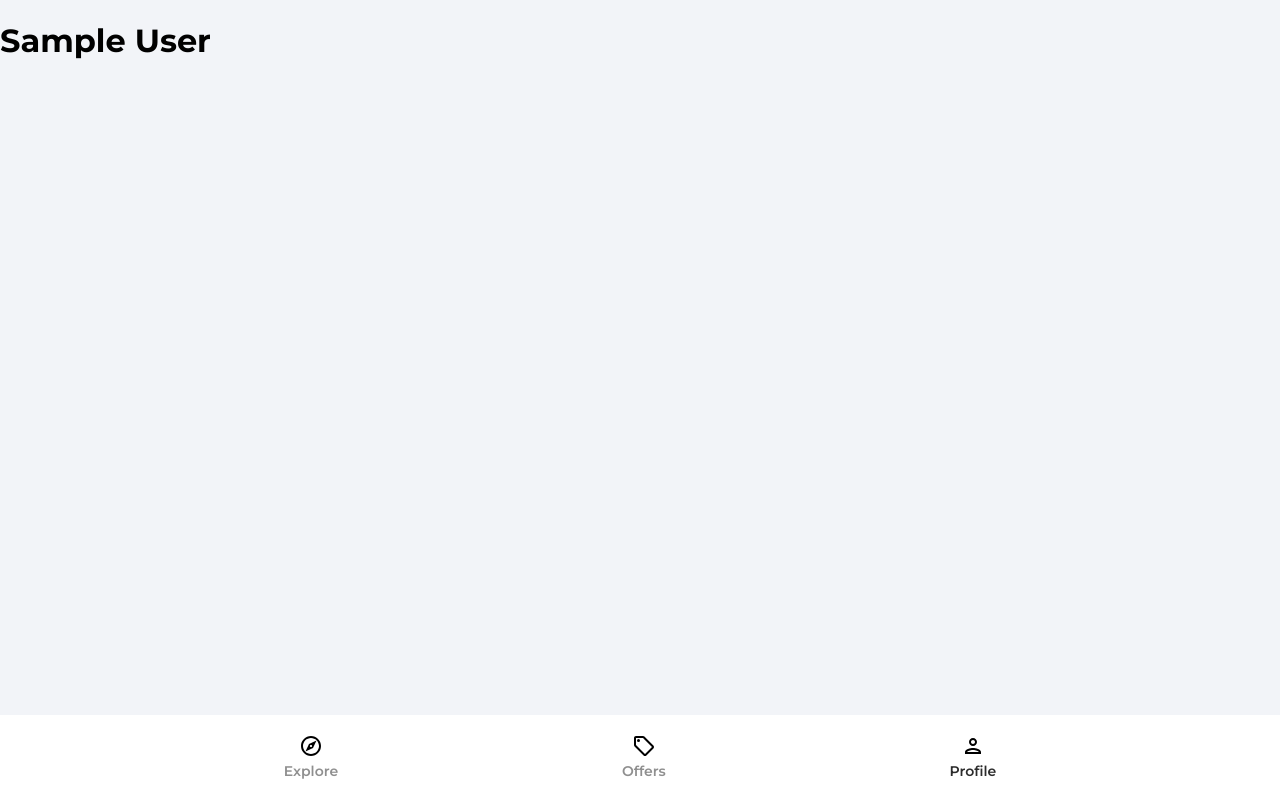
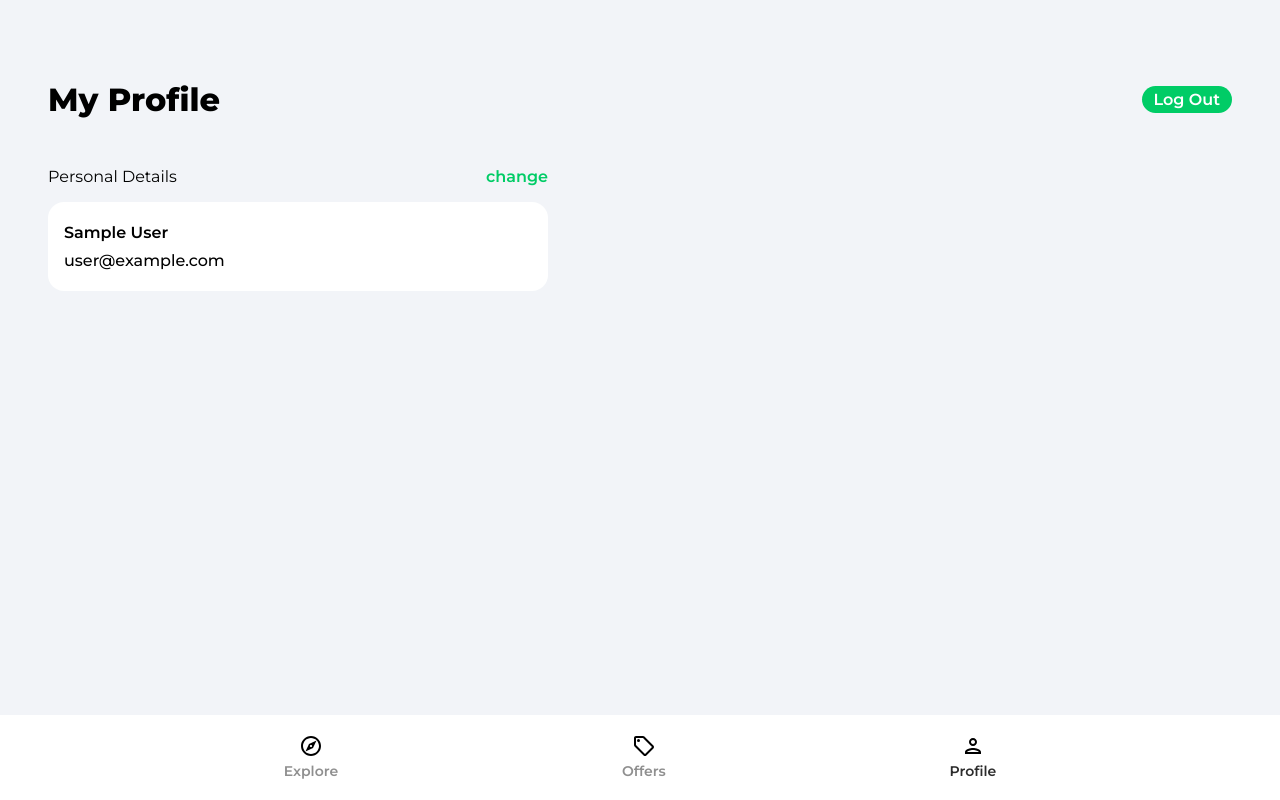
Before and after one commit to evercode1/house-marketplace, a React (Vite) app: page /profile in a window 1280 px wide. Built offline with nearby package versions, Linux system fonts and the light colour scheme; no server answers; sample sign-in values are in the browser's storage.

Commit message:
useAuthStatus

```diff
--- a/package.json
+++ b/package.json
@@ -13,7 +13,8 @@
     "firebase": "^10.8.0",
     "react": "^18.2.0",
     "react-dom": "^18.2.0",
-    "react-router-dom": "^6.22.0"
+    "react-router-dom": "^6.22.0",
+    "react-toastify": "^10.0.4"
   },
   "devDependencies": {
     "@types/react": "^18.2.55",
--- a/src/App.jsx
+++ b/src/App.jsx
@@ -1,4 +1,7 @@
 import { BrowserRouter as Router, Routes, Route } from 'react-router-dom'
+import { ToastContainer } from 'react-toastify'
+import 'react-toastify/dist/ReactToastify.css'
+import PrivateRoute from './components/PrivateRoute'
 import Navbar from './components/Navbar'
 import Explore from './pages/Explore'
 import ForgotPassword from './pages/ForgotPassword'
@@ -20,7 +23,9 @@ function App() {
           <Route path="/" element={<Explore />} />
           <Route path="/forgot-password" element={<ForgotPassword />} />
           <Route path="/offers" element={<Offers />} />
-          <Route path="/profile" element={<Profile />} />
+          <Route path='profile' element={<PrivateRoute />} >
+              <Route path='/profile' element={<Profile />} />
+          </Route>
           <Route path="/sign-in" element={<SignIn />} />
           <Route path="/sign-up" element={<SignUp />} />
 
@@ -30,6 +35,8 @@ function App() {
 
       </Router>
 
+      <ToastContainer />
+
     </>
   )
 }
--- /dev/null
+++ b/src/components/PrivateRoute.jsx
@@ -0,0 +1,19 @@
+import {Navigate, Outlet} from 'react-router-dom'
+import { useAuthStatus } from '../hooks/useAuthStatus'
+import Spinner from './Spinner'
+
+const PrivateRoute = () => {
+
+    const { loggedIn, checkingStatus } = useAuthStatus()
+
+    if (checkingStatus) {
+
+        return <Spinner />
+
+    }
+
+    return loggedIn ? <Outlet /> : <Navigate to="/sign-in" replace />
+
+}
+
+export default PrivateRoute
--- /dev/null
+++ b/src/components/Spinner.jsx
@@ -0,0 +1,17 @@
+import React from 'react'
+
+function Spinner() {
+
+  return (
+
+    <div className="loadingSpinnerContainer">
+
+        <div className="loadingSpinner"></div>
+
+    </div>
+
+  )
+
+}
+
+export default Spinner
--- /dev/null
+++ b/src/hooks/useAuthStatus.jsx
@@ -0,0 +1,31 @@
+import { useEffect, useState } from 'react'
+import { getAuth, onAuthStateChanged } from 'firebase/auth'
+
+export const useAuthStatus = () => {
+
+    const [loggedIn, setLoggedIn] = useState(false)
+    const [checkingStatus, setCheckingStatus] = useState(true)
+
+    useEffect(() => {
+
+        const auth = getAuth()
+
+        const unsubscribe = onAuthStateChanged(auth, (user) => {
+
+          if (user) {
+
+            setLoggedIn(true)
+
+          }
+
+          setCheckingStatus(false)
+
+        })
+
+        return unsubscribe
+
+      }, [])
+
+  return { loggedIn, checkingStatus }
+
+}
--- a/src/pages/Profile.jsx
+++ b/src/pages/Profile.jsx
@@ -1,28 +1,138 @@
 import { useEffect, useState } from 'react'
-import { getAuth } from 'firebase/auth'
+import { useNavigate, Link } from 'react-router-dom'
+import { getAuth, updateProfile, updateEmail } from 'firebase/auth'
+import { db } from '../firebase.config'
+import { updateDoc, doc } from 'firebase/firestore'
+import { toast } from 'react-toastify'
 
 function Profile() {
 
-  const [user, setUser] = useState(null)
+  const auth = getAuth()
+
+  const [changeDetails, setChangeDetails] = useState(false)
+  const [formData, setFormData] = useState({
+
+    name: auth.currentUser.displayName,
+    email: auth.currentUser.email,
+
+  })
+
+  const { name, email } = formData
+
+  const navigate = useNavigate()
+
+  const onLogout = () => {
+
+    auth.signOut()
+
+    navigate('/')
+
+  }
+
+  const onSubmit = async () => {
+
+    try {
 
 
-  useEffect(() => {
+      if (auth.currentUser.displayName !== name) {
 
-    const auth = getAuth()
+        await updateProfile(auth.currentUser, {
 
-    const user = auth.currentUser
+          displayName: name
 
-    setUser(user)
+        })
 
-    console.log(user)
+        const userRef = doc(db, 'users', auth.currentUser.uid)
+
+        await updateDoc(userRef, {
+
+          name
+
+        })
+
+        toast.success('Update Successful')
+
+      }
+
+
+    } catch (error) {
+
+      console.error(error)
+
+        toast.error('Could not update profile details.')
+
+    }
+
+  }
+
+  const onChange = (e) => {
+
+    setFormData((prevState) => ({
+
+      ...prevState,
+      [e.target.id]: e.target.value
+
+    }))
+
+  }
+
+
+    return (
+
+      <div className="profile">
+
+        <header className="profileHeader">
+
+          <p className="pageHeader">My Profile</p>
+
+          <button ctype="button" className="logOut" onClick={onLogout}>Log Out</button>
 
 
 
-  }, [])
+        </header>
 
-    return (
+        <main>
 
-      user ? <h1>{user.displayName}</h1> : "You are not Logged in."
+        <div className="profileDetailsHeader">
+
+          <p className="profileDetailsText">Personal Details</p>
+
+          <p className="changePersonalDetails"
+              onClick={ () => { changeDetails && onSubmit()
+              setChangeDetails( (prevState) => !prevState )}  }>{changeDetails ? 'done' : 'change'}</p>
+
+        </div>
+
+        <div className="profileCard">
+
+
+          <form className="profileForm" onSubmit={onSubmit}>
+
+            <input type="text"
+                   id="name"
+                   className={!changeDetails ? 'profileName' : 'profileNameActive'}
+                   disabled={!changeDetails}
+                   value={name}
+                   onChange={onChange}/>
+
+            <input type="email"
+                   id="email"
+                   className={!changeDetails ? 'profileEmail' : 'profileEmailActive'}
+                   disabled={!changeDetails}
+                   value={email}
+                   onChange={onChange}/>
+
+
+          </form>
+
+        </div>
+
+        </main>
+
+
+
+
+      </div>
 
     )
 
--- a/src/pages/SignIn.jsx
+++ b/src/pages/SignIn.jsx
@@ -1,5 +1,6 @@
 import { useState } from 'react'
 import { Link, useNavigate } from 'react-router-dom'
+import {toast} from 'react-toastify'
 import { getAuth, signInWithEmailAndPassword } from 'firebase/auth'
 import KeyboardArrowRightIcon from '../components/svgs/KeyboardArrowRightIcon'
 import VisibilityIcon from '../components/svgs/VisibilityIcon'
@@ -50,16 +51,11 @@ function SignIn() {
 
       } catch (error) {
 
-        console.log(error)
+        toast.error('Bad Credentials')
 
       }
 
   }
-
-
-
-
-
 
     return (
 
--- a/src/pages/SignUp.jsx
+++ b/src/pages/SignUp.jsx
@@ -1,5 +1,6 @@
 import { useState } from 'react'
 import { Link, useNavigate } from 'react-router-dom'
+import {toast} from 'react-toastify'
 import KeyboardArrowRightIcon from '../components/svgs/KeyboardArrowRightIcon'
 import VisibilityIcon from '../components/svgs/VisibilityIcon'
 import { getAuth, createUserWithEmailAndPassword, updateProfile } from "firebase/auth";
@@ -53,7 +54,7 @@ function SignUp() {
 
     } catch (error) {
 
-      console.log(error)
+      toast.error('Something went wrong with registration. Please try again.')
 
     }
 
```
Also changed, not shown: 1 other file (tests, documents, lock files or other folders).
